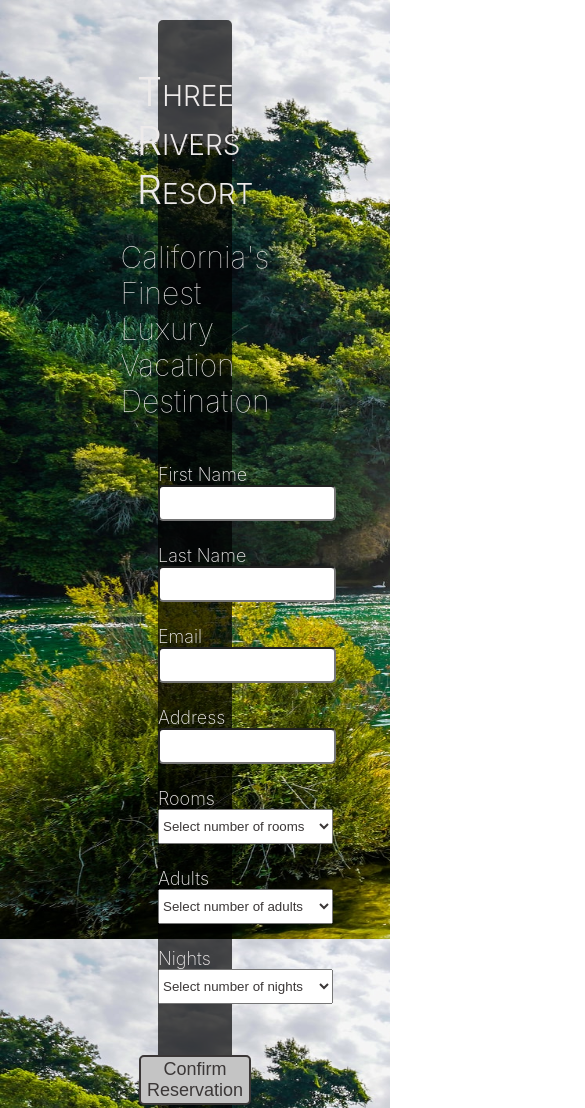
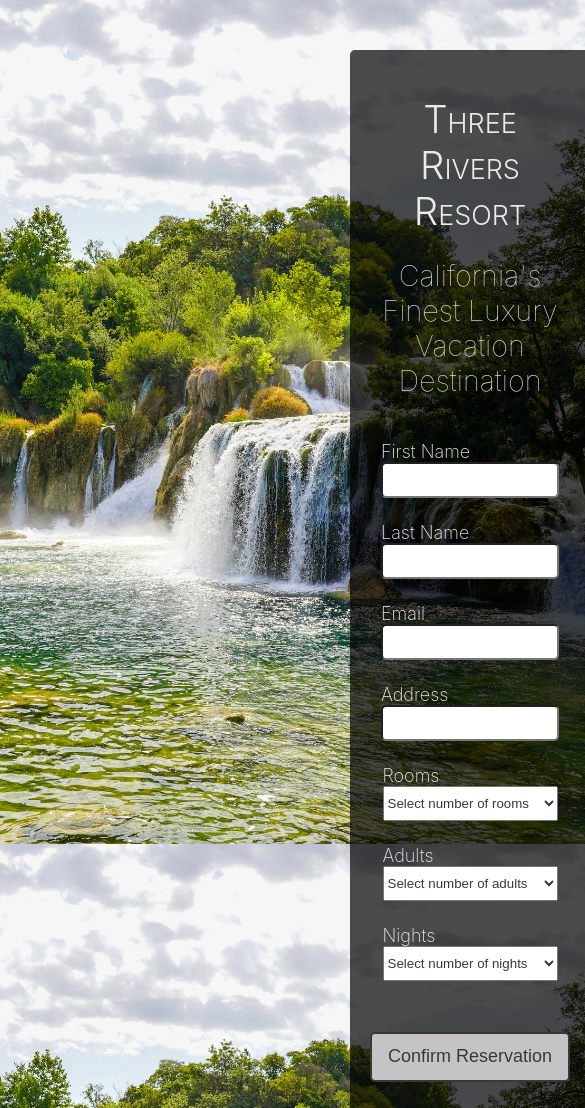
Before and after one commit to imcodingdreams/hotel-booking-website, a plain HTML site: page index.html in a window 390 px wide. Shown: the top 1108 px of the page, 585 px wide, since content can reach past the window. Drawn offline with Linux system fonts and the light colour scheme.

Commit message:
Change README.md file format, fix HTML and CSS to make the website more responsive

```diff
--- a/index.html
+++ b/index.html
@@ -1,39 +1,39 @@
 <!DOCTYPE html>
 <html lang="en">
   <head>
-  <meta charset="UTF-8">
-  <meta http-equiv="X-UA-Compatible" content="IE=edge">
-  <meta name="viewport" content="width=device-width, initial-scale=1.0">
+    <meta charset="UTF-8" />
+    <meta http-equiv="X-UA-Compatible" content="IE=edge" />
+    <meta name="viewport" content="width=device-width, initial-scale=1.0" />
     <title>Three Rivers Resort</title>
-  <link rel="stylesheet" href="style.css">
+    <link rel="stylesheet" href="style.css" />
   </head>
   <body>
-  <div class="container">
+    <div class="form-container">
       <header class="header-text">
         <h1>Three Rivers Resort</h1>
-      <h2>California's Finest Luxury Vacation Destination</h2>
+        <h2 class="secondary-header">California's Finest Luxury Vacation Destination</h2>
       </header>
       <form class="booking-form" id="reservations">
         <div class="label-input">
           <label for="firstName">First Name</label>
-          <input type="text" name="firstName" id="firstName" required>
+          <input type="text" name="firstName" id="firstName" required />
         </div>
         <div class="label-input">
           <label for="lastName">Last Name</label>
-          <input type="text" name="lastName" id="lastName" required>
+          <input type="text" name="lastName" id="lastName" required />
         </div>
         <div class="label-input">
           <label for="email">Email</label>
-          <input type="email" name="email" id="email" required>
+          <input type="email" name="email" id="email" required />
         </div>
         <div class="label-input">
           <label for="address">Address</label>
-          <input type="text" name="address" id="address" required>
+          <input type="text" name="address" id="address" required />
         </div>
         <div class="label-input">
           <label for="rooms">Rooms</label>
           <select name="rooms" id="rooms" required>
-            <option value=""disabled selected hidden>Select number of rooms</option>
+            <option value="" disabled selected hidden>Select number of rooms</option>
             <option value="1">1</option>
             <option value="2">2</option>
           </select>
@@ -41,7 +41,7 @@
         <div class="label-input">
           <label for="adults">Adults</label>
           <select name="adults" id="adults" required>
-            <option value=""disabled selected hidden>Select number of adults</option>
+            <option value="" disabled selected hidden>Select number of adults</option>
             <option value="1">1</option>
             <option value="2">2</option>
             <option value="3">3</option>
@@ -51,7 +51,7 @@
         <div class="label-input">
           <label for="nights">Nights</label>
           <select name="nights" id="nights" required>
-            <option value=""disabled selected hidden>Select number of nights</option>
+            <option value="" disabled selected hidden>Select number of nights</option>
             <option value="1">1</option>
             <option value="2">2</option>
             <option value="3">3</option>
@@ -63,7 +63,9 @@
         </div>
       </form>
       <div class="btn-container">
-        <button class="confirm-btn" form="reservations">Confirm Reservation</button>
+        <button class="confirm-btn" form="reservations">
+          Confirm Reservation
+        </button>
       </div>
     </div>
   </body>
--- a/style.css
+++ b/style.css
@@ -1,15 +1,24 @@
 body {
-  background-image: url('./img/waterfalls-river.png');
-  background-size: 1880px 939px;
+  margin: 0;
+  padding: 0;
   font-family: -apple-system, BlinkMacSystemFont, 'Segoe UI', Roboto, Oxygen, Ubuntu, Cantarell, 'Open Sans', 'Helvetica Neue', sans-serif;
   color: #edeaea;
+  background-image: url('./img/waterfalls-river.png');
+  background-size: cover;
+  background-repeat: no-repeat;
+  position: absolute;
+  background-attachment: fixed;
 }
 
-.container {
+.form-container {
   background-color: #000000b1;
-  padding: 20px 0px 55px 0px;
-  margin: 20px 150px;
+  padding: 20px 20px 55px 20px;
+  margin: 50px 350px;
   border-radius: 5px;
+  display: flex;
+  flex-direction: column;
+  justify-content: center;
+  max-width: 800px;
 }
 
 .header-text {
@@ -18,27 +27,29 @@ body {
   align-items: center;
   justify-content: center;
   margin-bottom: none;
-  font-size: 20px;
+  font-size: 1.2em;
 }
 
 .header-text h1 {
-  font-weight:300;
+  font-weight: 300;
   font-variant: small-caps;
-  margin-bottom: 0em;
+  margin-bottom: 0;
+  text-align: center;
 }
 
 .header-text h2 {
   margin-bottom: 1.5em;
   font-weight: 100;
+  text-align: center;
 }
 
 .booking-form {
   display: flex;
   flex-wrap: wrap;
-  justify-content:space-around;
+  justify-content: space-around;
   align-items: center;
   margin: auto;
-  max-width: 9in;
+  max-width: 100%;
 }
 
 .label-input {
```
Also changed, not shown: 2 other files. Lines whose indentation alone changed are shown as unchanged.
